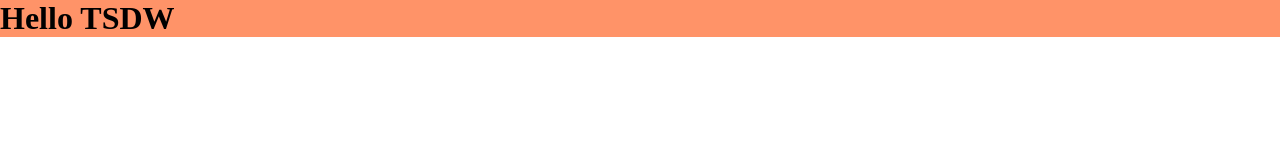
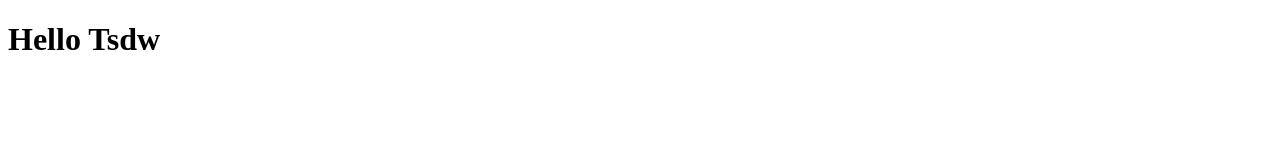
Before and after one commit to rajnishad24082003/tsdw, a website: page index.html in a window 1280 px wide. Drawn offline with Linux system fonts and the light colour scheme.

Commit message:
modified fs

```diff
--- a/index.html
+++ b/index.html
@@ -4,10 +4,11 @@
     <meta charset="UTF-8" />
     <meta http-equiv="X-UA-Compatible" content="IE=edge" />
     <meta name="viewport" content="width=device-width, initial-scale=1.0" />
-    <link rel="stylesheet" href="style.css" />
+    <link rel="stylesheet" href="CSS/main.css" />
+    <script src="javascript/main.js"></script>
     <title>TSDW</title>
   </head>
   <body>
-    <h1>Hello TSDW</h1>
+    <h1>Hello Tsdw</h1>
   </body>
 </html>
--- a/package.json
+++ b/package.json
@@ -1,7 +1,7 @@
 {
   "name": "tsdw-website",
   "version": "1.0.0",
-  "description": "This is official TSDW WEBSITE",
+  "description": "This is official tsdw website",
   "main": "index.js",
   "scripts": {
     "test": "echo \"Error: no test specified\" && exit 1"
@@ -10,7 +10,7 @@
     "type": "git",
     "url": "git+https://github.com/ranjeet25/tsdw-website.git"
   },
-  "author": "TSDW TECHNICAL COMMITEE MEMBERS",
+  "author": "TSDW technical members",
   "license": "ISC",
   "bugs": {
     "url": "https://github.com/ranjeet25/tsdw-website/issues"
--- a/style.css
+++ /dev/null
@@ -1,8 +0,0 @@
-* {
-  padding: 0;
-  margin: 0;
-}
-
-h1 {
-  background-color: rgb(255, 147, 104);
-}
```
Also changed, not shown: CSS/main.css (added), javascript/main.js (added).
